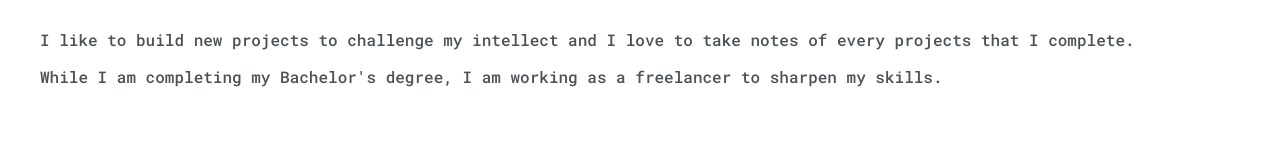
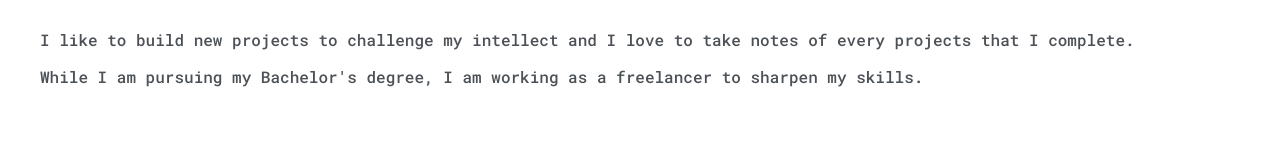
Before and after one commit to UjjwalShres/Portfolio-Website, a plain HTML site: page index.html in a window 1280 px wide. Shown: the part 806-962 px from the top of the page. Drawn offline with Linux system fonts and the light colour scheme.

Commit message:
Update index.html

```diff
--- a/index.html
+++ b/index.html
@@ -87,7 +87,7 @@
 
 					<p>I like to build new projects to challenge my intellect and I love to take notes of every projects that I complete.</p>
 
-					<p>While I am completing my Bachelor's degree, I am working as a freelancer to sharpen my skills.</p>
+					<p>While I am pursuing my Bachelor's degree, I am working as a freelancer to sharpen my skills.</p>
 
 
 				</div>
```
